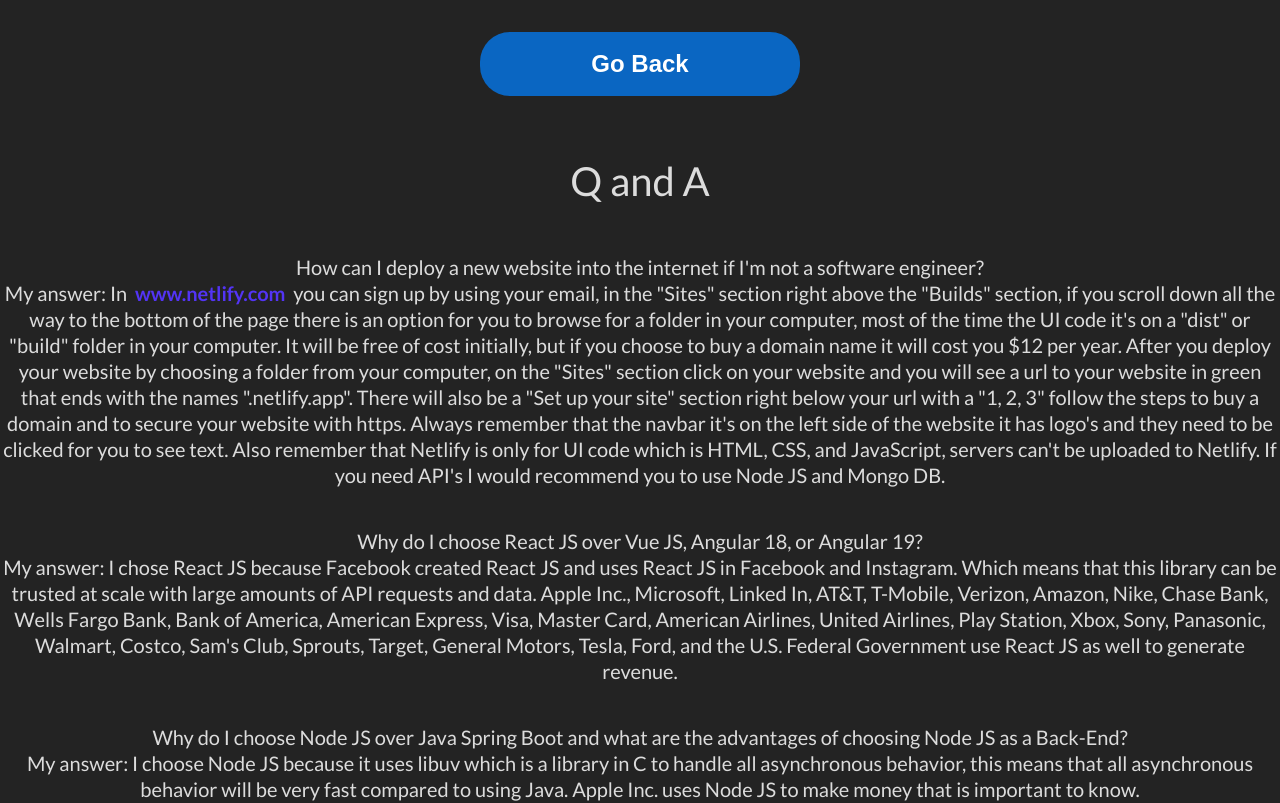
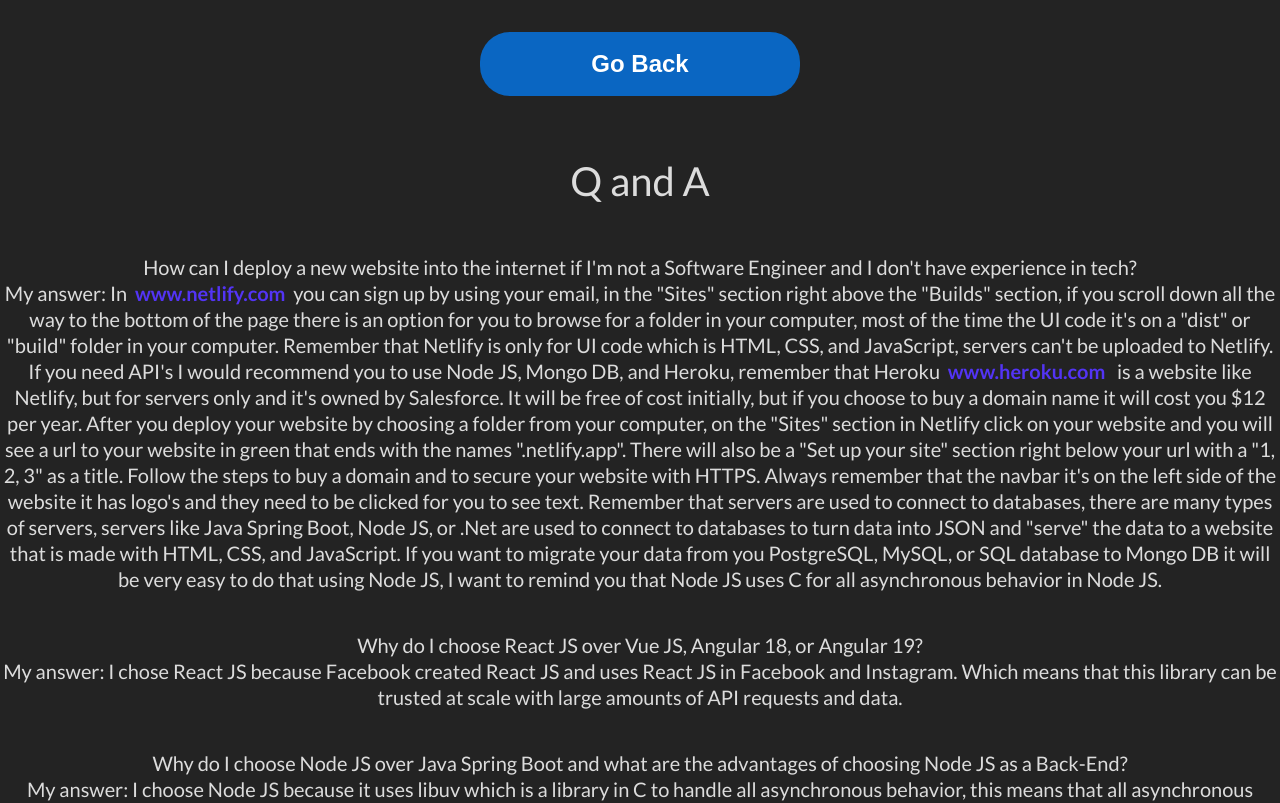
Before and after one commit to hectormorenosoftware/hectormorenosoftware.github.io, a React app: page /#/QandA in a window 1280 px wide. Shown: the top 803 px of the page. Built offline with nearby package versions, Linux system fonts and the light colour scheme.

Commit message:
Added new questions to Q and A section

```diff
--- a/src/components/QandA.js
+++ b/src/components/QandA.js
@@ -30,7 +30,7 @@
           <h1>Q and A</h1>
           <p className="ParagraphIDQandA">
             How can I deploy a new website into the internet if I'm not a
-            software engineer? <br />
+            Software Engineer and I don't have experience in tech? <br />
             My answer: In &nbsp;
             <a href="https://www.netlify.com/" target="_blank">
               www.netlify.com
@@ -39,19 +39,32 @@
             right above the "Builds" section, if you scroll down all the way to
             the bottom of the page there is an option for you to browse for a
             folder in your computer, most of the time the UI code it's on a
-            "dist" or "build" folder in your computer. It will be free of cost
-            initially, but if you choose to buy a domain name it will cost you
-            $12 per year. After you deploy your website by choosing a folder
-            from your computer, on the "Sites" section click on your website and
-            you will see a url to your website in green that ends with the names
+            "dist" or "build" folder in your computer. Remember that Netlify is
+            only for UI code which is HTML, CSS, and JavaScript, servers can't
+            be uploaded to Netlify. If you need API's I would recommend you to
+            use Node JS, Mongo DB, and Heroku, remember that Heroku &nbsp;
+            <a href="https://www.heroku.com/" target="_blank">
+              www.heroku.com
+            </a>{" "}
+            &nbsp; is a website like Netlify, but for servers only and it's
+            owned by Salesforce. It will be free of cost initially, but if you
+            choose to buy a domain name it will cost you $12 per year. After you
+            deploy your website by choosing a folder from your computer, on the
+            "Sites" section in Netlify click on your website and you will see a
+            url to your website in green that ends with the names
             ".netlify.app". There will also be a "Set up your site" section
-            right below your url with a "1, 2, 3" follow the steps to buy a
-            domain and to secure your website with https. Always remember that
-            the navbar it's on the left side of the website it has logo's and
-            they need to be clicked for you to see text. Also remember that
-            Netlify is only for UI code which is HTML, CSS, and JavaScript,
-            servers can't be uploaded to Netlify. If you need API's I would
-            recommend you to use Node JS and Mongo DB.
+            right below your url with a "1, 2, 3" as a title. Follow the steps
+            to buy a domain and to secure your website with HTTPS. Always
+            remember that the navbar it's on the left side of the website it has
+            logo's and they need to be clicked for you to see text. Remember
+            that servers are used to connect to databases, there are many types
+            of servers, servers like Java Spring Boot, Node JS, or .Net are used
+            to connect to databases to turn data into JSON and "serve" the data
+            to a website that is made with HTML, CSS, and JavaScript. If you
+            want to migrate your data from you PostgreSQL, MySQL, or SQL
+            database to Mongo DB it will be very easy to do that using Node JS,
+            I want to remind you that Node JS uses C for all asynchronous
+            behavior in Node JS.
           </p>
 
           <p className="ParagraphIDQandA">
@@ -60,12 +73,7 @@
             My answer: I chose React JS because Facebook created React JS and
             uses React JS in Facebook and Instagram. Which means that this
             library can be trusted at scale with large amounts of API requests
-            and data. Apple Inc., Microsoft, Linked In, AT&T, T-Mobile, Verizon,
-            Amazon, Nike, Chase Bank, Wells Fargo Bank, Bank of America,
-            American Express, Visa, Master Card, American Airlines, United
-            Airlines, Play Station, Xbox, Sony, Panasonic, Walmart, Costco,
-            Sam's Club, Sprouts, Target, General Motors, Tesla, Ford, and the
-            U.S. Federal Government use React JS as well to generate revenue.
+            and data.
           </p>
           <p className="ParagraphIDQandA">
             Why do I choose Node JS over Java Spring Boot and what are the
@@ -82,7 +90,7 @@
             machine in your own building if you use Node JS. It will also allow
             you to create as many endpoints(also known as API's) as you would
             like, remember that your machine and your router will be used to
-            serve the data including your website.
+            serve the data including your website or you could use Mongo DB.
           </p>
 
           <p className="ParagraphIDQandA">
@@ -118,7 +126,7 @@
             Microsoft Edge, or Internet Explorer browser windows or browser tabs
             open at the same time. There are a lot of videos in YouTube that can
             help you fix this issue, it shouldn't take more than 10 minutes to
-            fix this issue, and you shouldn't need a professional to help you. I
+            fix this issue, and you shouldn't need an engineer to help you. I
             would recommend to have only two Safari, Google Chrome, Firefox,
             Microsoft Edge, or Internet Explorer tabs or windows open at the
             same time, but no more than two. I would also recommend to not have
```
Also changed, not shown: 2 other files (tests, documents, lock files or other folders).
